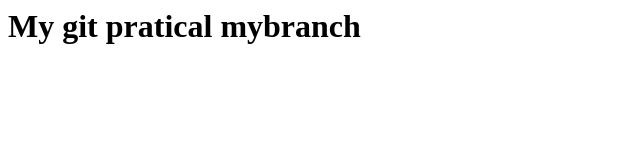
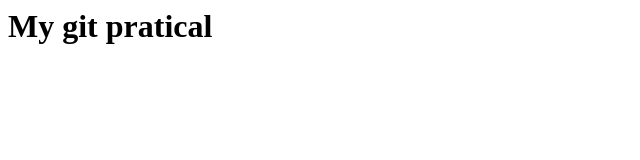
Before and after one commit to NehuPatel/Test-git, a plain HTML site: page index.html in a window 1280 px wide. Shown: the whole page, without its empty margins (0-640 px from the left). Drawn offline with Linux system fonts and the light colour scheme.

Commit message:
main data

```diff
--- a/index.html
+++ b/index.html
@@ -1,4 +1,4 @@
 <h1>
     My git pratical
-    mybranch
+
 </h1>
```
